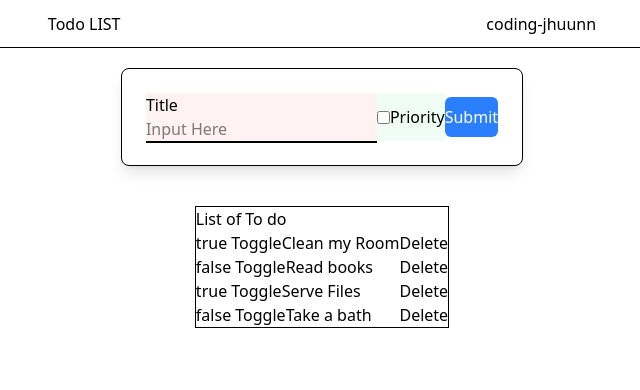
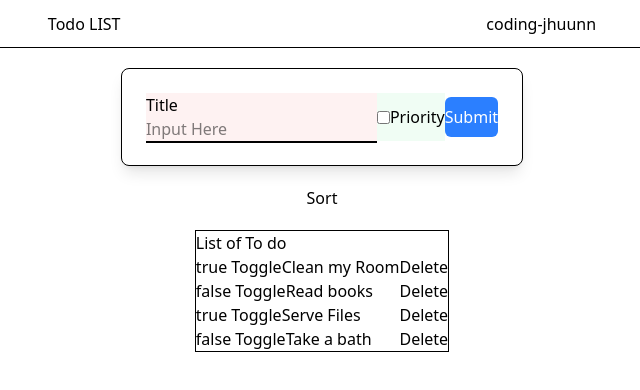
Before and after one commit to coding-jhuunn/test-repo, a Vue app: page / in a window 1280 px wide. Shown: the top 390 px of the page, without its empty margins (318-958 px from the left). Built offline with nearby package versions, Linux system fonts and the light colour scheme.

Commit message:
add Sorted feature

```diff
--- a/src/App.vue
+++ b/src/App.vue
@@ -3,9 +3,15 @@
     <MyHeader></MyHeader>
     <div class="flex flex-col justify-center items-center">
       <MyForm class="m-5 border-1" @updateTodoList="updateTodoList"></MyForm>
+      <div>
+        <button @click="IsSorted = !IsSorted">
+          {{ IsSorted ? "Sort" : "Sorted" }}
+        </button>
+      </div>
+
       <MyTodoList
         class="m-5 border-1"
-        :myTodoList="todolist"
+        :myTodoList="IsSorted ? todolist : sortTask"
         @deleteItemTodo="deleteItemTodo"
         @toggleItemTodo="toggleItemTodo"
       ></MyTodoList>
@@ -13,7 +19,7 @@
   </div>
 </template>
 <script setup>
-import { ref } from "vue";
+import { computed, ref } from "vue";
 import MyHeader from "./components/MyHeader.vue";
 import MyForm from "./components/MyForm.vue";
 import MyTodoList from "./components/MyTodoList.vue";
@@ -39,6 +45,15 @@ const todolist = ref([
     priorityTask: false,
   },
 ]);
+const IsSorted = ref(true);
+
+const sortTask = computed(() => {
+  return [...todolist.value].sort((a, b) => {
+    return IsSorted.value
+      ? a.priorityTask - b.priorityTask
+      : b.priorityTask - a.priorityTask;
+  });
+});
 
 const updateTodoList = (item) => {
   todolist.value.push(item);
```
